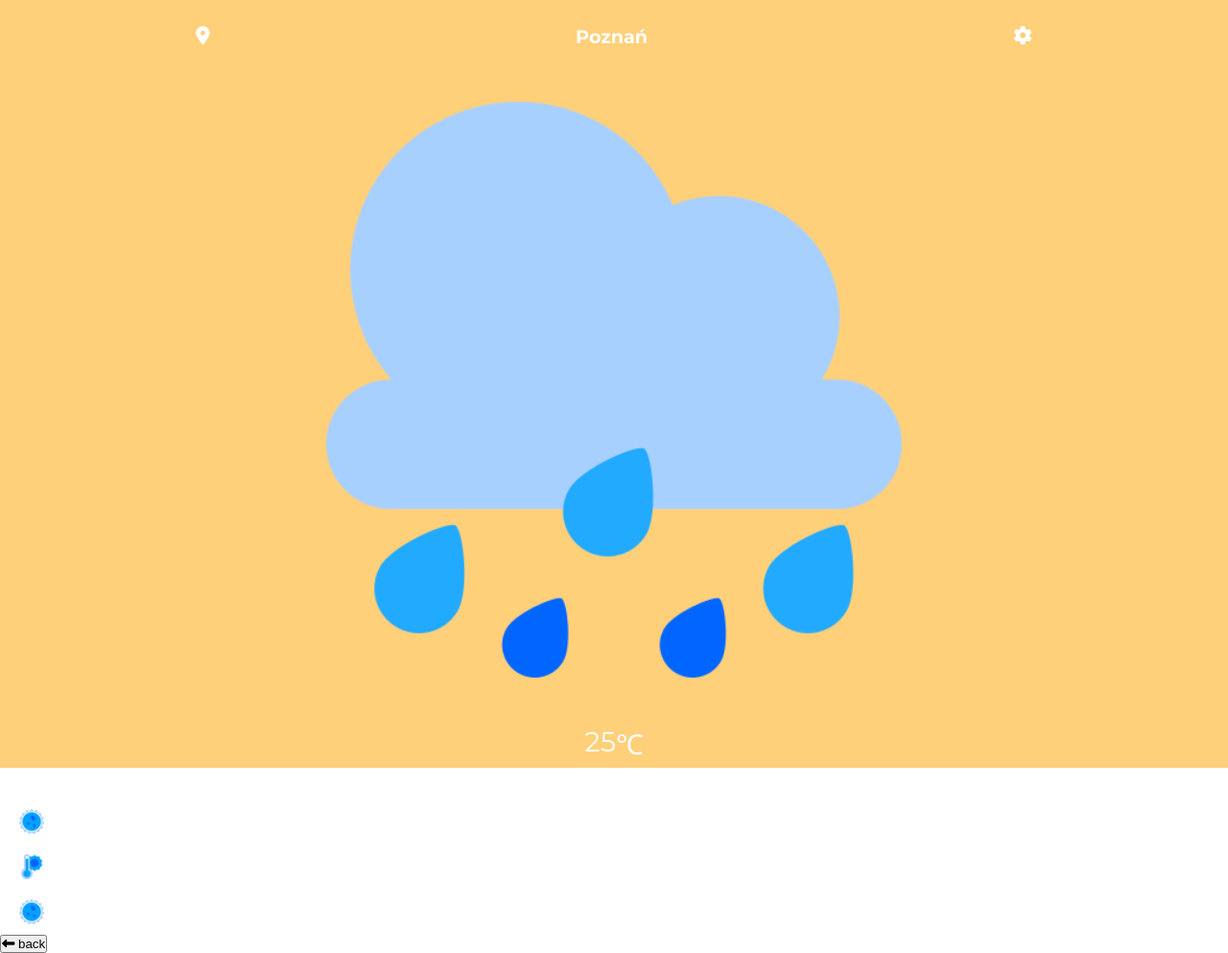
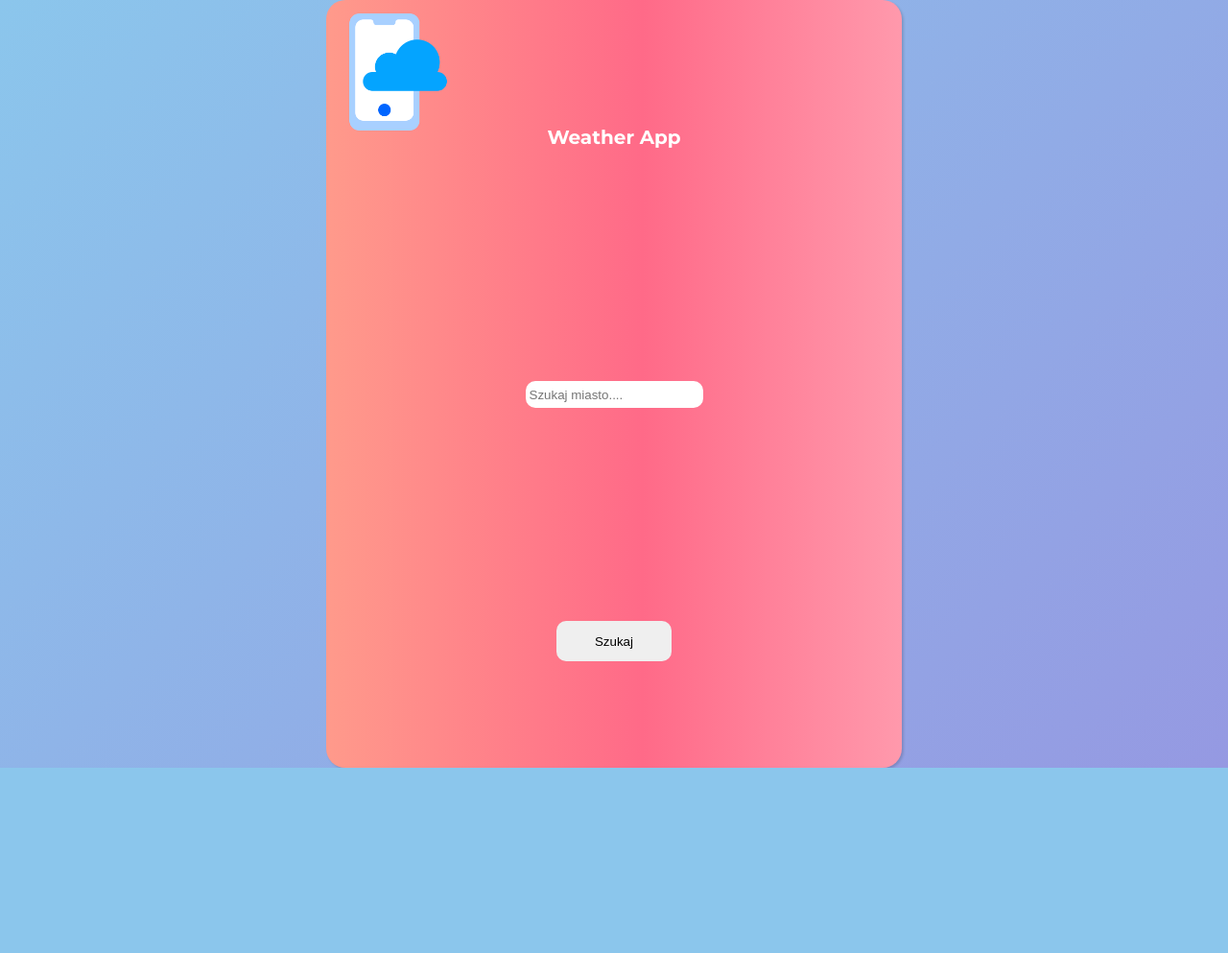
Before and after one commit to stonka123/Weather-app, a plain HTML site: page index.html in a window 1280 px wide. Shown: the whole page at 96% size. After the commit the page ends 800 px from the top, so only its background shows below. Drawn offline with Linux system fonts and the light colour scheme.

Commit message:
added dashboard, some css and little function js

```diff
--- a/index.html
+++ b/index.html
@@ -15,7 +15,16 @@
 
 <body>
     <!-- ICON <a href="https://www.flaticon.com/free-icons/road-sign" title="road sign icons">Road sign icons created by bukeicon - Flaticon</a> -->
+    <div class="wrapper">
+        <div class="panel">
 
+            <div class="panel__wrapper">
+                <img src="./img/mobile-phone.png" alt="" class="panel__img">
+                <h1 class="panel__wrapper-header">Weather App</h1>
+                <input type="text" class="panel__wrapper-input" placeholder="Szukaj miasto....">
+                <button class="panel__wrapper-btn">Szukaj</button>
+            </div>
+        </div>
         <div class="app">
             <div class="app__top">
                 <button class="app__top-icon icons-ux"><i class="fas fa-map-marker-alt"></i></button>
@@ -54,12 +63,10 @@
 
             </div>
             <div class="app__footer">
-            <button class="app__bottom-footer-back"><i class="fas fa-long-arrow-alt-left"></i> back</button>
+                <button class="app__footer-back"><i class="fas fa-long-arrow-alt-left"></i> back</button>
             </div>
-
-
         </div>
-
+    </div>
 
 
     <script src="js/main.js"></script>
--- a/js/main.js
+++ b/js/main.js
@@ -0,0 +1,17 @@
+const searchBtn = document.querySelector('.panel__wrapper-btn')
+const backBtn = document.querySelector('.app__footer-back')
+const panel = document.querySelector('.panel')
+const appMain = document.querySelector('.app')
+
+const showApp = () => {
+	panel.classList.add('translate-right')
+	appMain.classList.add('show')
+}
+
+const showPanel = () => {
+	panel.classList.remove('translate-right')
+	appMain.classList.remove('show')
+}
+
+searchBtn.addEventListener('click', showApp)
+backBtn.addEventListener('click', showPanel)
--- a/sass/main.scss
+++ b/sass/main.scss
@@ -10,12 +10,72 @@ body {
 	font-size: 62.5%;
 	color: #fff;
 	font-family: 'Montserrat', sans-serif;
+	background-color: #8bc6ec;
+	background-image: linear-gradient(135deg, #8bc6ec 0%, #9599e2 100%);
 }
 
+.wrapper {
+	display: flex;
+	align-items: center;
+	justify-content: center;
+	width: 100vw;
+	height: 100vh;
+	overflow: hidden;
+}
+.panel {
+	width: 100%;
+	height: 100%;
+	max-height: 800px;
+	max-width: 600px;
+	position: absolute;
+	transform: translateX(0);
+	opacity: 1;
+	transition: transform 0.3s, opacity 0.3s;
+	background-color: #ff9a8b;
+	background-image: linear-gradient(90deg, #ff9a8b 0%, #ff6a88 55%, #ff99ac 100%);
+
+	&__img {
+		position: absolute;
+		top: 1em;
+		left: 1em;
+		width: 130px;
+	}
+	&__wrapper {
+		display: flex;
+		align-items: center;
+		justify-content: space-around;
+		flex-direction: column;
+		width: 100%;
+		height: 100%;
+
+		&-header {
+			text-align: center;
+			padding: 1em;
+		}
+		&-input {
+			border: none;
+			padding: 0.5em 0.3em;
+			border-radius: 10px;
+			outline: none;
+		}
+		&-btn {
+			padding: 1em 2em;
+			width: 120px;
+			border-radius: 10px;
+			border: none;
+			cursor: pointer;
+		}
+	}
+}
 .app {
 	width: 100vw;
 	height: 100vh;
-	background-color: rgb(255, 208, 122);
+	background-image: linear-gradient(to top, #30cfd0 0%, #330867 100%);
+	max-height: 800px;
+	max-width: 600px;
+	transition: visibility 0.3s;
+	visibility: hidden;
+
 	&__top {
 		display: flex;
 		align-items: center;
@@ -43,7 +103,7 @@ body {
 		flex-direction: column;
 		margin: 1em;
 		&-img {
-			width: 50vw;
+			width: 50px;
 		}
 		&-value {
 			display: flex;
@@ -78,4 +138,35 @@ body {
 			}
 		}
 	}
+	&__footer {
+		&-back {
+			color: #fff;
+			bottom: 0;
+			background: none;
+			padding: 1em 0.5em;
+			border: none;
+			cursor: pointer;
+			margin-bottom: 1em;
+			margin-left: 1em;
+		}
+	}
 }
+
+.translate-right {
+	transform: translateX(-100%);
+	opacity: 0;
+}
+.show {
+	visibility: visible;
+}
+
+@media (min-width: 600px) {
+	.panel {
+		border-radius: 20px;
+		box-shadow: rgba(0, 0, 0, 0.15) 1.95px 1.95px 2.6px;
+	}
+	.app {
+		border-radius: 20px;
+		box-shadow: rgba(0, 0, 0, 0.15) 1.95px 1.95px 2.6px;
+	}
+}
```
Also changed, not shown: dist/css/main.css, 1 other file. Lines whose indentation alone changed are shown as unchanged.
